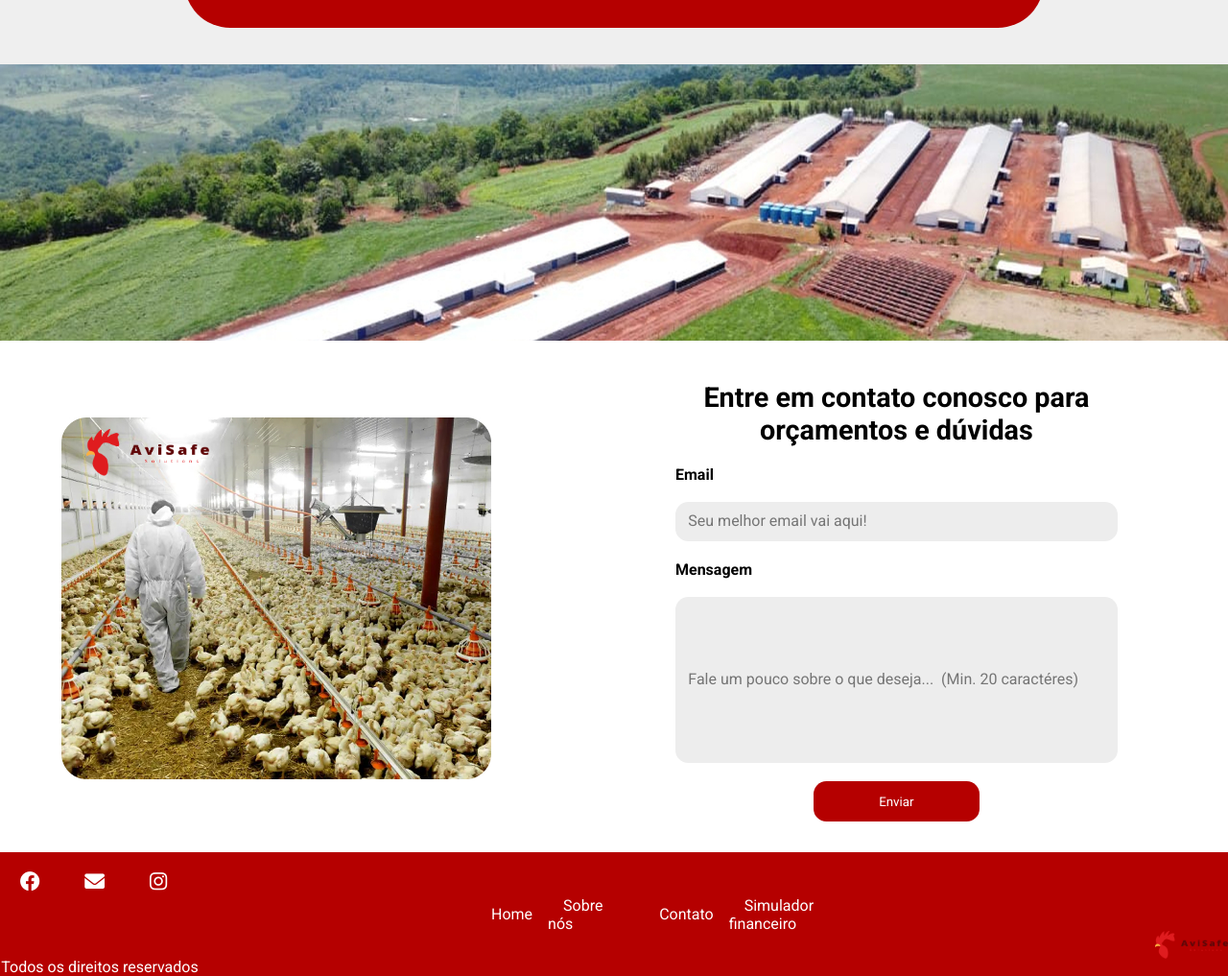
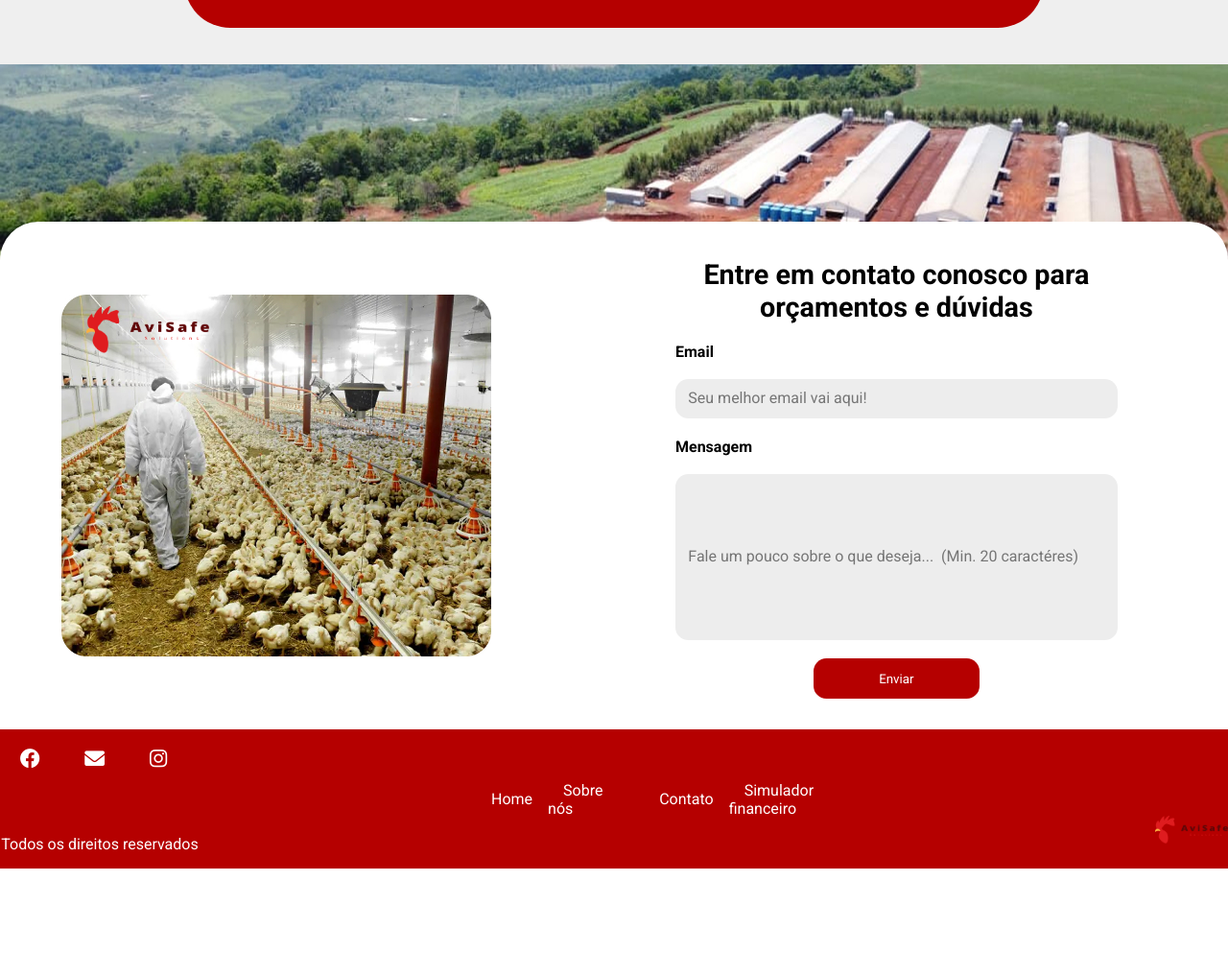
Before and after one commit to Avi-Safe/Grupo, a plain HTML site: page Site Institucional/index.html in a window 1280 px wide. Shown: the part 2785-3802 px from the top of the page at 96% size. After the commit the page ends 3690 px from the top, so only its background shows below. Drawn offline with Linux system fonts and the light colour scheme.

Commit message:
container sobrepondo imagem ajustado

```diff
--- a/Site Institucional/style/style.css
+++ b/Site Institucional/style/style.css
@@ -327,8 +327,17 @@ a{
     width: 100%;
 }
 
+.mensagem{
+    position: relative;
+    background: none;
+}
+
 .mensagem .container{
     margin-bottom: 2.5%;
+    background-color: white;
+    border-radius: 2.5em 2.5em 0 0;
+    margin-top: -8em;
+    position: relative;
 }
 
 .mensagem .container .imagem #img_contato{
@@ -468,4 +477,5 @@ a{
     flex-direction: column;
     gap: 3em;
     align-items: center;
+    margin-bottom: 1em;
 }
```
